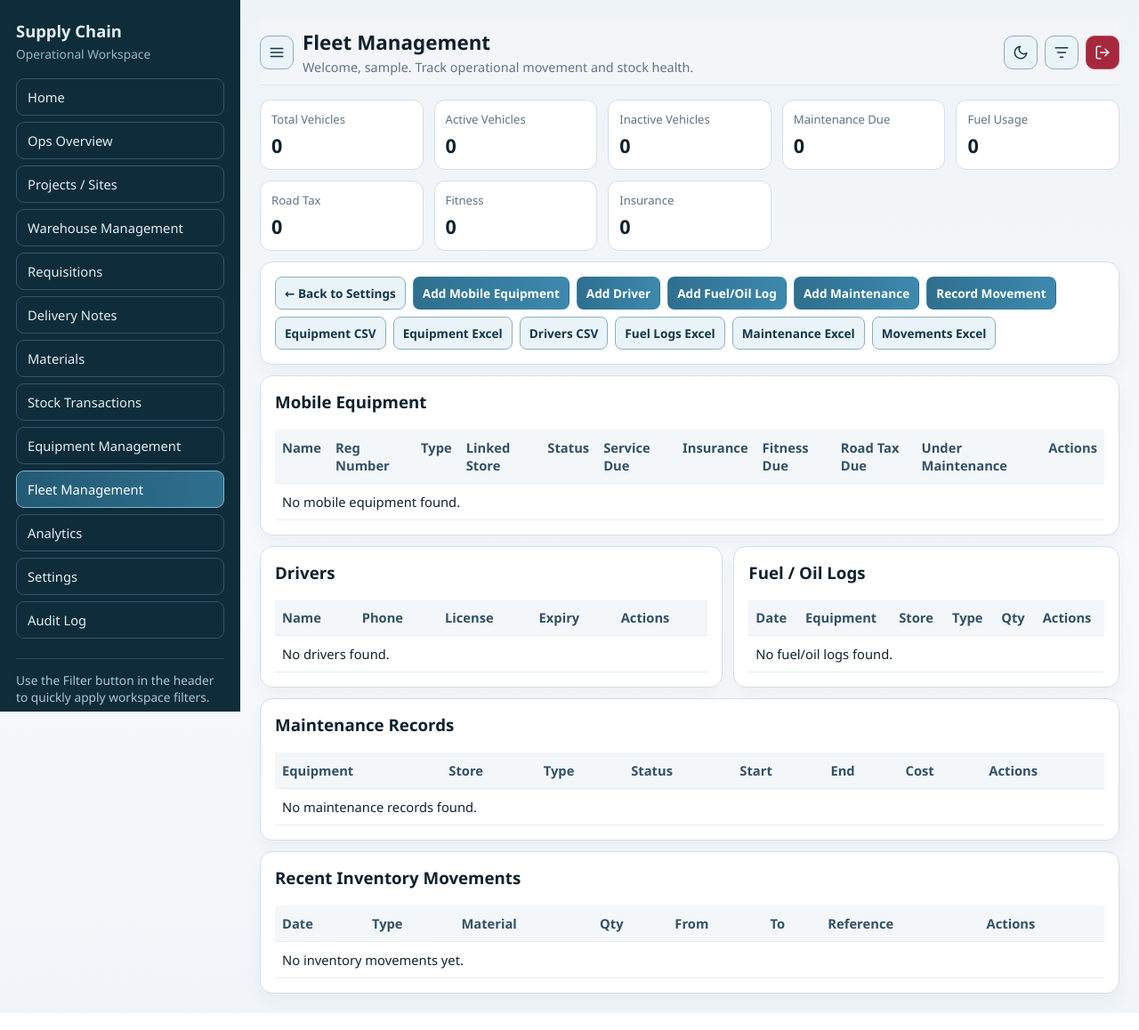
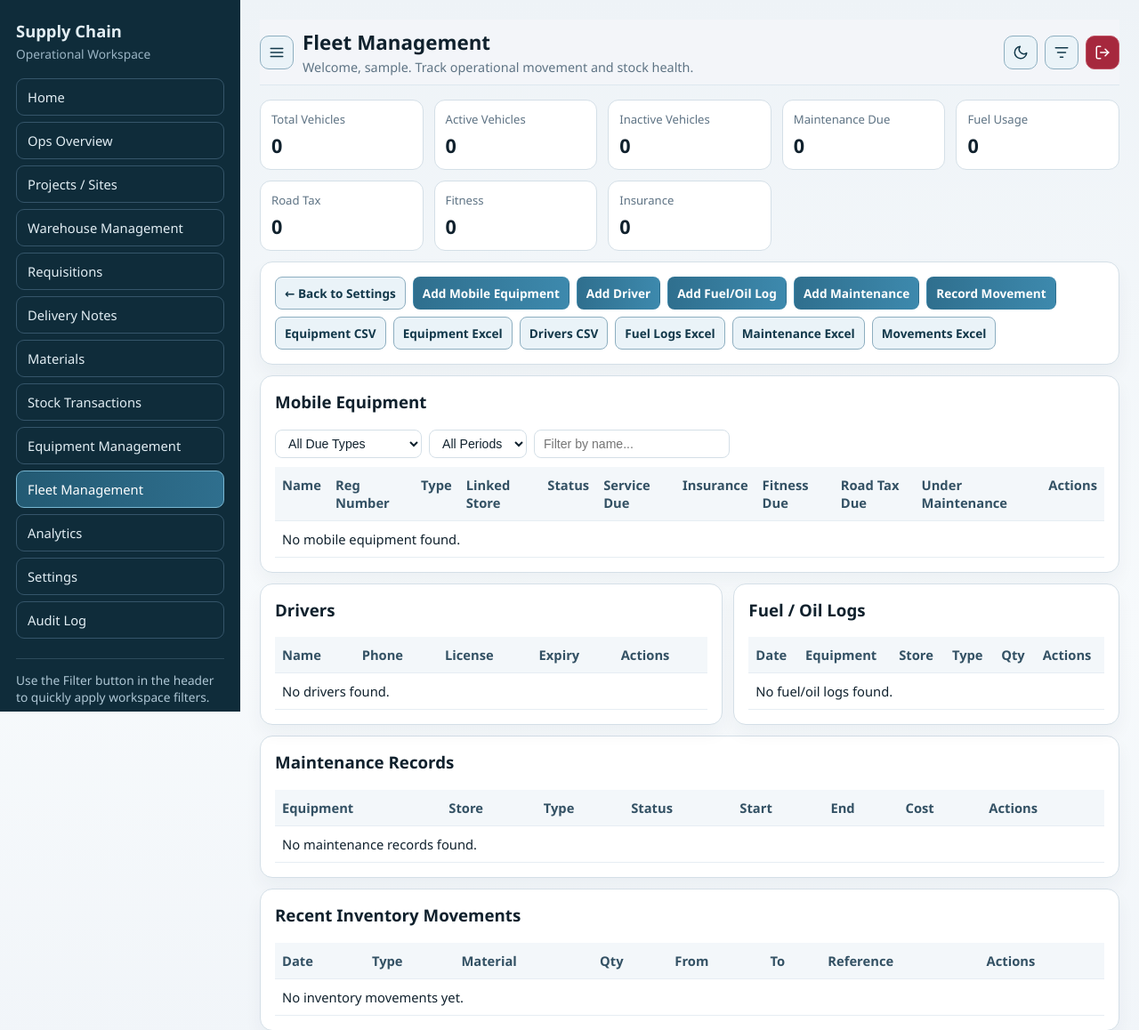
Before and after one commit to Vearve/Supplychain, a Django app: page /workspace/fleet-management/ in a window 1280 px wide. Shown: the top 1158 px of the page at 89% size. Run offline with Django 5.2, Linux system fonts and the light colour scheme; the visitor is signed in with stand-in values (Sample User, id 1); data comes from the database, SQL or seed files in the repository; data that the repository does not hold is empty.

Commit message:
feat: add mobile equipment filters by due type, name, and period

```diff
--- a/SupplyChain_MNG/SupplChain_MNG/templates/SupplChain_MNG/fleet_management.html
+++ b/SupplyChain_MNG/SupplChain_MNG/templates/SupplChain_MNG/fleet_management.html
@@ -76,7 +76,25 @@
 
 <section class="panel panel-pad table-wrap" style="margin-bottom: 12px;">
     <h3 style="margin-top: 0;">Mobile Equipment</h3>
-    <table>
+    <div style="display:flex; gap:8px; flex-wrap:wrap; margin-bottom:10px;">
+        <select id="eq-filter-due-type" style="padding:6px 10px; border:1px solid var(--line); border-radius:8px; background:var(--bg); color:var(--text); font-size:0.88rem;">
+            <option value="">All Due Types</option>
+            <option value="service">Service</option>
+            <option value="insurance">Insurance</option>
+            <option value="fitness">Fitness</option>
+            <option value="road_tax">Road Tax</option>
+            <option value="maintenance">Under Maintenance</option>
+        </select>
+        <select id="eq-filter-period" style="padding:6px 10px; border:1px solid var(--line); border-radius:8px; background:var(--bg); color:var(--text); font-size:0.88rem;">
+            <option value="">All Periods</option>
+            <option value="overdue">Overdue</option>
+            <option value="due_soon">Due soon</option>
+            <option value="on_track">On track</option>
+        </select>
+        <input id="eq-filter-name" type="search" placeholder="Filter by name..."
+            style="padding:6px 10px; border:1px solid var(--line); border-radius:8px; background:var(--bg); color:var(--text); font-size:0.88rem; min-width:220px;">
+    </div>
+    <table id="fleet-equipment-table">
         <thead>
             <tr>
                 <th>Name</th><th>Reg Number</th><th>Type</th><th>Linked Store</th><th>Status</th><th>Service Due</th><th>Insurance</th><th>Fitness Due</th><th>Road Tax Due</th><th>Under Maintenance</th><th>Actions</th>
@@ -84,7 +102,13 @@
         </thead>
         <tbody>
             {% for item in equipment_rows %}
-            <tr>
+            <tr class="fleet-eq-row"
+                data-eq-name="{{ item.name|lower }}"
+                data-under-maintenance="{% if item.status == 'REPAIRING' %}yes{% else %}no{% endif %}"
+                data-service-status="{% if item.service_due_meta.label == 'Overdue' %}overdue{% elif item.service_due_meta.label == 'Due soon' %}due_soon{% elif item.service_due_meta.label == 'On track' %}on_track{% else %}none{% endif %}"
+                data-insurance-status="{% if item.insurance_due_meta.label == 'Overdue' %}overdue{% elif item.insurance_due_meta.label == 'Due soon' %}due_soon{% elif item.insurance_due_meta.label == 'On track' %}on_track{% else %}none{% endif %}"
+                data-fitness-status="{% if item.fitness_due_meta.label == 'Overdue' %}overdue{% elif item.fitness_due_meta.label == 'Due soon' %}due_soon{% elif item.fitness_due_meta.label == 'On track' %}on_track{% else %}none{% endif %}"
+                data-road-tax-status="{% if item.road_tax_due_meta.label == 'Overdue' %}overdue{% elif item.road_tax_due_meta.label == 'Due soon' %}due_soon{% elif item.road_tax_due_meta.label == 'On track' %}on_track{% else %}none{% endif %}">
                 <td>{{ item.name }}</td>
                 <td>{{ item.registration_number }}</td>
                 <td>{{ item.equipment_type }}</td>
@@ -125,6 +149,7 @@
             {% empty %}
             <tr><td colspan="11">No mobile equipment found.</td></tr>
             {% endfor %}
+            <tr id="fleet-eq-no-match" style="display:none;"><td colspan="11">No equipment matches current filters.</td></tr>
         </tbody>
     </table>
 </section>
@@ -295,6 +320,11 @@
     const filterType = document.getElementById('fleet-filter-type');
     const filterName = document.getElementById('fleet-filter-name');
     const filterPeriod = document.getElementById('fleet-filter-period');
+    const eqFilterType = document.getElementById('eq-filter-due-type');
+    const eqFilterName = document.getElementById('eq-filter-name');
+    const eqFilterPeriod = document.getElementById('eq-filter-period');
+    const eqRows = document.querySelectorAll('#fleet-equipment-table tbody .fleet-eq-row');
+    const eqNoMatch = document.getElementById('fleet-eq-no-match');
     let activeRows = [];
 
     const labels = {
@@ -368,6 +398,50 @@
         overlay.style.display = 'none';
     }
 
+    function applyEquipmentFilters() {
+        if (!eqRows.length) return;
+        const typeVal = eqFilterType.value;
+        const nameVal = eqFilterName.value.trim().toLowerCase();
+        const periodVal = eqFilterPeriod.value;
+        let visibleCount = 0;
+
+        eqRows.forEach(function (row) {
+            let ok = true;
+            const rowName = row.dataset.eqName || '';
+            const statuses = {
+                service: row.dataset.serviceStatus || 'none',
+                insurance: row.dataset.insuranceStatus || 'none',
+                fitness: row.dataset.fitnessStatus || 'none',
+                road_tax: row.dataset.roadTaxStatus || 'none'
+            };
+
+            if (nameVal && rowName.indexOf(nameVal) === -1) {
+                ok = false;
+            }
+
+            if (ok && typeVal) {
+                if (typeVal === 'maintenance') {
+                    if (row.dataset.underMaintenance !== 'yes') ok = false;
+                    if (ok && periodVal) ok = false;
+                } else {
+                    const st = statuses[typeVal] || 'none';
+                    if (st === 'none') ok = false;
+                    if (ok && periodVal && st !== periodVal) ok = false;
+                }
+            } else if (ok && periodVal) {
+                const list = [statuses.service, statuses.insurance, statuses.fitness, statuses.road_tax];
+                if (list.indexOf(periodVal) === -1) ok = false;
+            }
+
+            row.style.display = ok ? '' : 'none';
+            if (ok) visibleCount += 1;
+        });
+
+        if (eqNoMatch) {
+            eqNoMatch.style.display = visibleCount ? 'none' : '';
+        }
+    }
+
     cards.forEach(function (card) {
         card.addEventListener('click', function () {
             openDialog(card.getAttribute('data-dialog-key'));
@@ -378,6 +452,9 @@
     filterType.addEventListener('change', refreshDialogRows);
     filterName.addEventListener('input', refreshDialogRows);
     filterPeriod.addEventListener('change', refreshDialogRows);
+    if (eqFilterType) eqFilterType.addEventListener('change', applyEquipmentFilters);
+    if (eqFilterName) eqFilterName.addEventListener('input', applyEquipmentFilters);
+    if (eqFilterPeriod) eqFilterPeriod.addEventListener('change', applyEquipmentFilters);
     overlay.addEventListener('click', function (evt) {
         if (evt.target === overlay) {
             closeDialog();
```
